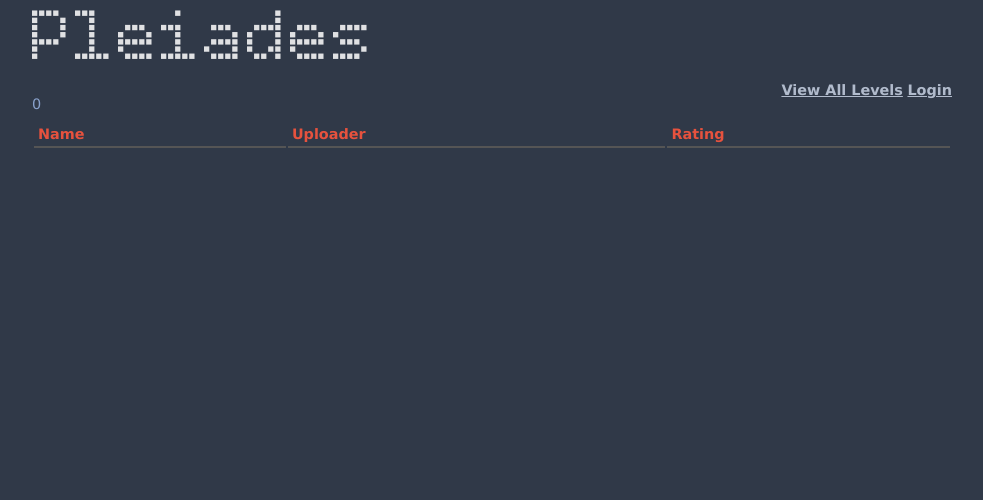
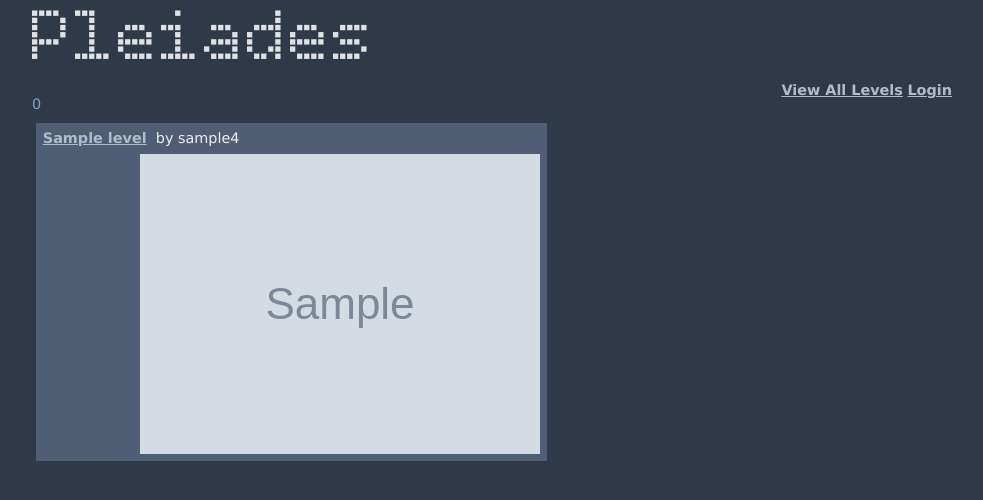
Before and after one commit to bkconrad/pleiades, a CakePHP app: the page made by app/View/Levels/index.ctp in a window 1280 px wide. Shown: the top 500 px of the page, without its empty margins (148-1131 px from the left). Run offline with PHP 8.4 and a stand-in for CakePHP, Linux system fonts and the light colour scheme; the template is opened without the code that fills it: most values are stand-ins (such as "Sample title", 1, 10 or a date in 2020); grey boxes marked "Sample" are stand-in pictures; data that the repository does not hold is empty; some libraries are stand-ins or nearby versions.

Commit message:
first main page restyle

```diff
--- a/app/View/Levels/index.ctp
+++ b/app/View/Levels/index.ctp
@@ -1,21 +1,15 @@
 <?php
 foreach($levelLists as $heading => $levels) {
   echo $this->Html->tag('h1', $heading);
-  echo '
-  <table>
-  <th>Name</th><th>Uploader</th><th>Rating</th>';
   foreach ($levels as $k => $level) {
-
-    $options = array('escape' => true);
-    $rowdata = array(
-      $this->Html->link($level['Level']['name'], array('action' => 'view', $level['Level']['id'])),
-      $level['User']['username'],
-      $level['Level']['rating'],
-      $this->Html->image('t' . $level['Level']['screenshot_filename'])
-    );
-    echo $this->Html->tableCells(array($rowdata), $options, $options);
+    $divContent =
+        $this->Html->link($level['Level']['name'], array('action' => 'view', $level['Level']['id']))
+      . '&nbsp; by ' . $level['User']['username']
+      . '<span class="rating">' . $level['Level']['rating'] . '</span>'
+      . '&nbsp;' . $this->Html->image('t' . $level['Level']['screenshot_filename'], array('class' => 'thumbnail'))
+    ;
+    echo $this->Html->tag('div', $divContent, array('class' => 'level'));
   }
-  echo '</table>';
 }
 
 ?>
--- a/app/webroot/css/pleiades.css
+++ b/app/webroot/css/pleiades.css
@@ -797,3 +797,26 @@ li.tag {
   display: block;
   margin: .5em auto;
 }
+
+.level {
+  display: inline-block;
+  vertical-align: top;
+  padding: .5em;
+  margin: .25em;
+	background: #4f5d75;
+}
+
+.level > * {
+  float: left;
+  vertical-align: top;
+}
+
+.level > .rating {
+  float: none;
+}
+
+.thumbnail {
+  clear: left;
+  float: right;
+  margin-top: .5em;
+}
```
